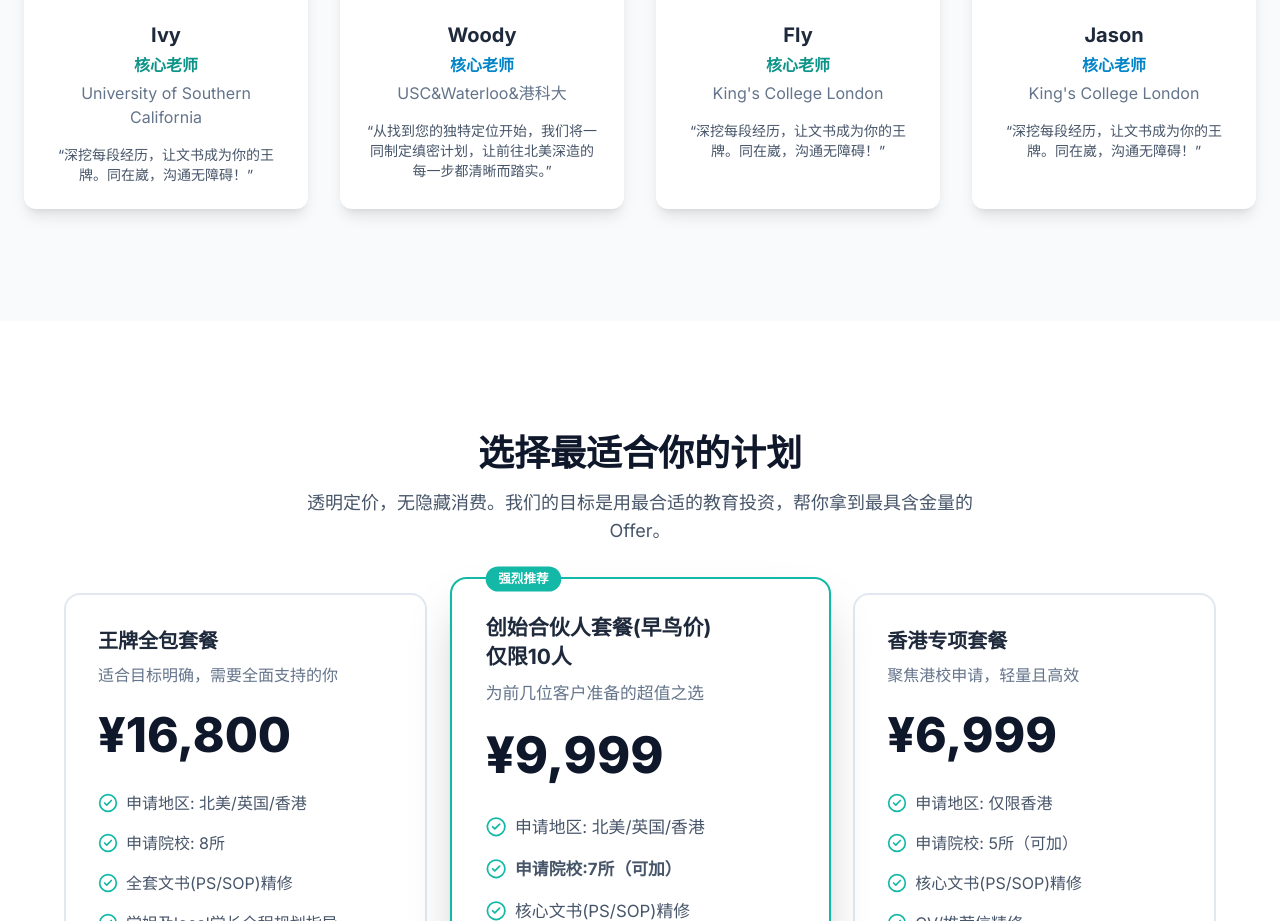
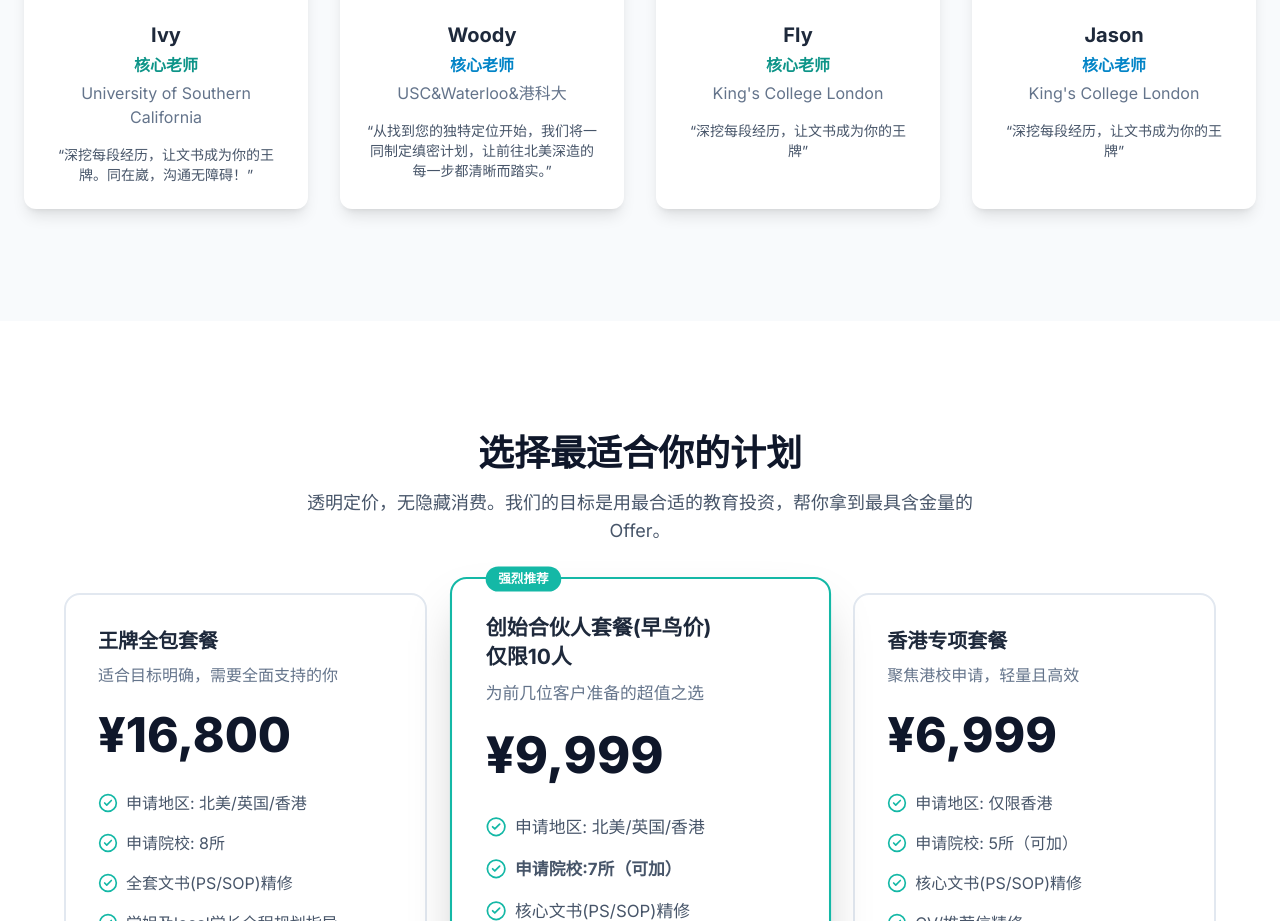
Before and after one commit to ivywsw555/summerdaze-education, a plain HTML site: page index.html in a window 1280 px wide. Shown: the part 2987-3908 px from the top of the page. Drawn offline with nearby package versions, Linux system fonts and the light colour scheme.

Commit message:
Update index.html

```diff
--- a/index.html
+++ b/index.html
@@ -192,8 +192,8 @@
                 <div class="mt-12 grid grid-cols-1 sm:grid-cols-2 lg:grid-cols-4 gap-8">
                      <div class="bg-white rounded-xl shadow-lg overflow-hidden text-center transition hover:scale-105 hover:shadow-2xl duration-300"><img src="./Ivy.jpg" alt="Ivy学姐" class="w-full h-56 object-cover"><div class="p-6"><h3 class="text-xl font-bold text-slate-800">Ivy</h3><p class="mt-1 text-teal-600 font-semibold">核心老师</p><p class="mt-1 text-slate-500">University of Southern California</p><p class="mt-4 text-sm text-slate-600">“深挖每段经历，让文书成为你的王牌。同在崴，沟通无障碍！”</p></div></div>
                      <div class="bg-white rounded-xl shadow-lg overflow-hidden text-center transition hover:scale-105 hover:shadow-2xl duration-300"><img src="./woody.jpeg" alt="Woody学长" class="w-full h-56 object-cover"><div class="p-6"><h3 class="text-xl font-bold text-slate-800">Woody</h3><p class="mt-1 text-sky-600 font-semibold">核心老师</p><p class="mt-1 text-slate-500">USC&Waterloo&港科大</p><p class="mt-4 text-sm text-slate-600">“从找到您的独特定位开始，我们将一同制定缜密计划，让前往北美深造的每一步都清晰而踏实。”</p></div></div>
-                     <div class="bg-white rounded-xl shadow-lg overflow-hidden text-center transition hover:scale-105 hover:shadow-2xl duration-300"><img src="./fly.jfif" alt="Fly学姐" class="w-full h-56 object-cover"><div class="p-6"><h3 class="text-xl font-bold text-slate-800">Fly</h3><p class="mt-1 text-teal-600 font-semibold">核心老师</p><p class="mt-1 text-slate-500">King's College London</p><p class="mt-4 text-sm text-slate-600">“深挖每段经历，让文书成为你的王牌。同在崴，沟通无障碍！”</p></div></div>
-                     <div class="bg-white rounded-xl shadow-lg overflow-hidden text-center transition hover:scale-105 hover:shadow-2xl duration-300"><img src="./jason.jfif" alt="Jason学长" class="w-full h-56 object-cover"><div class="p-6"><h3 class="text-xl font-bold text-slate-800">Jason</h3><p class="mt-1 text-sky-600 font-semibold">核心老师</p><p class="mt-1 text-slate-500">King's College London</p><p class="mt-4 text-sm text-slate-600">“深挖每段经历，让文书成为你的王牌。同在崴，沟通无障碍！”</p></div></div>
+                     <div class="bg-white rounded-xl shadow-lg overflow-hidden text-center transition hover:scale-105 hover:shadow-2xl duration-300"><img src="./fly.jfif" alt="Fly学姐" class="w-full h-56 object-cover"><div class="p-6"><h3 class="text-xl font-bold text-slate-800">Fly</h3><p class="mt-1 text-teal-600 font-semibold">核心老师</p><p class="mt-1 text-slate-500">King's College London</p><p class="mt-4 text-sm text-slate-600">“深挖每段经历，让文书成为你的王牌”</p></div></div>
+                     <div class="bg-white rounded-xl shadow-lg overflow-hidden text-center transition hover:scale-105 hover:shadow-2xl duration-300"><img src="./jason.jfif" alt="Jason学长" class="w-full h-56 object-cover"><div class="p-6"><h3 class="text-xl font-bold text-slate-800">Jason</h3><p class="mt-1 text-sky-600 font-semibold">核心老师</p><p class="mt-1 text-slate-500">King's College London</p><p class="mt-4 text-sm text-slate-600">“深挖每段经历，让文书成为你的王牌”</p></div></div>
 
                     <!-- <div class="bg-white rounded-xl shadow-lg overflow-hidden text-center transition hover:scale-105 hover:shadow-2xl duration-300"><img src="./Image_fx.jpg" alt="导师" class="w-full h-56 object-cover"><div class="p-6"><h3 class="text-xl font-bold text-slate-800">咨询导师团</h3><p class="mt-1 text-indigo-600 font-semibold">核心导师群</p><p class="mt-1 text-slate-500">主要集中在北美与香港</p><p class="mt-4 text-sm text-slate-600">“汇集Stanford，UCLA，多伦多大学等超亲密朋友圈，为学生咨询提供多元化视角和支持。”</p></div></div> -->
                 </div>
```
